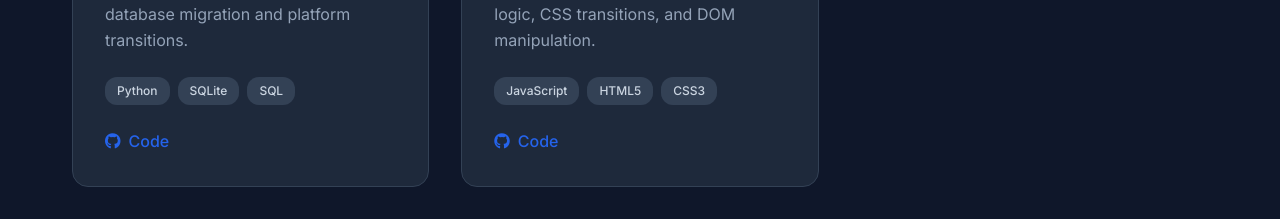
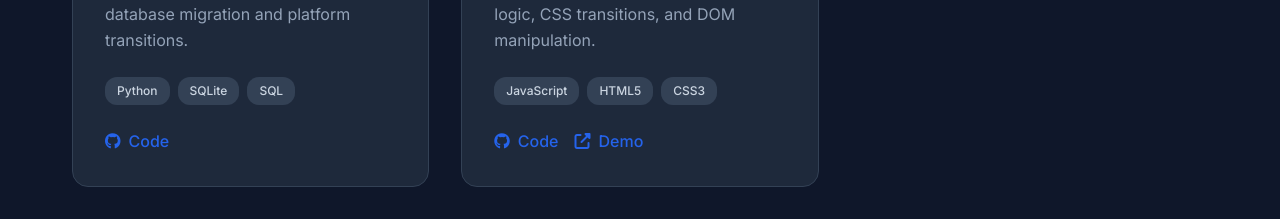
Before and after one commit to Developer1010x/S_Prajwall_Narayana, a plain HTML site: page index.html in a window 1280 px wide. Shown: the part 6000-6219 px from the top of the page. Drawn offline with Linux system fonts and the light colour scheme.

Commit message:
updated game link

```diff
--- a/index.html
+++ b/index.html
@@ -1303,6 +1303,9 @@ el.classList.add('loaded');
                     <a href="https://github.com/Developer1010x/game" class="project-link" target="_blank">
                         <i class="fab fa-github"></i> Code
                     </a>
+                    <a href="https://nexusballz.vercel.app" class="project-link" target="_blank">
+                        <i class="fas fa-external-link-alt"></i> Demo
+                    </a>
                 </div>
             </div>
         </div>
```
